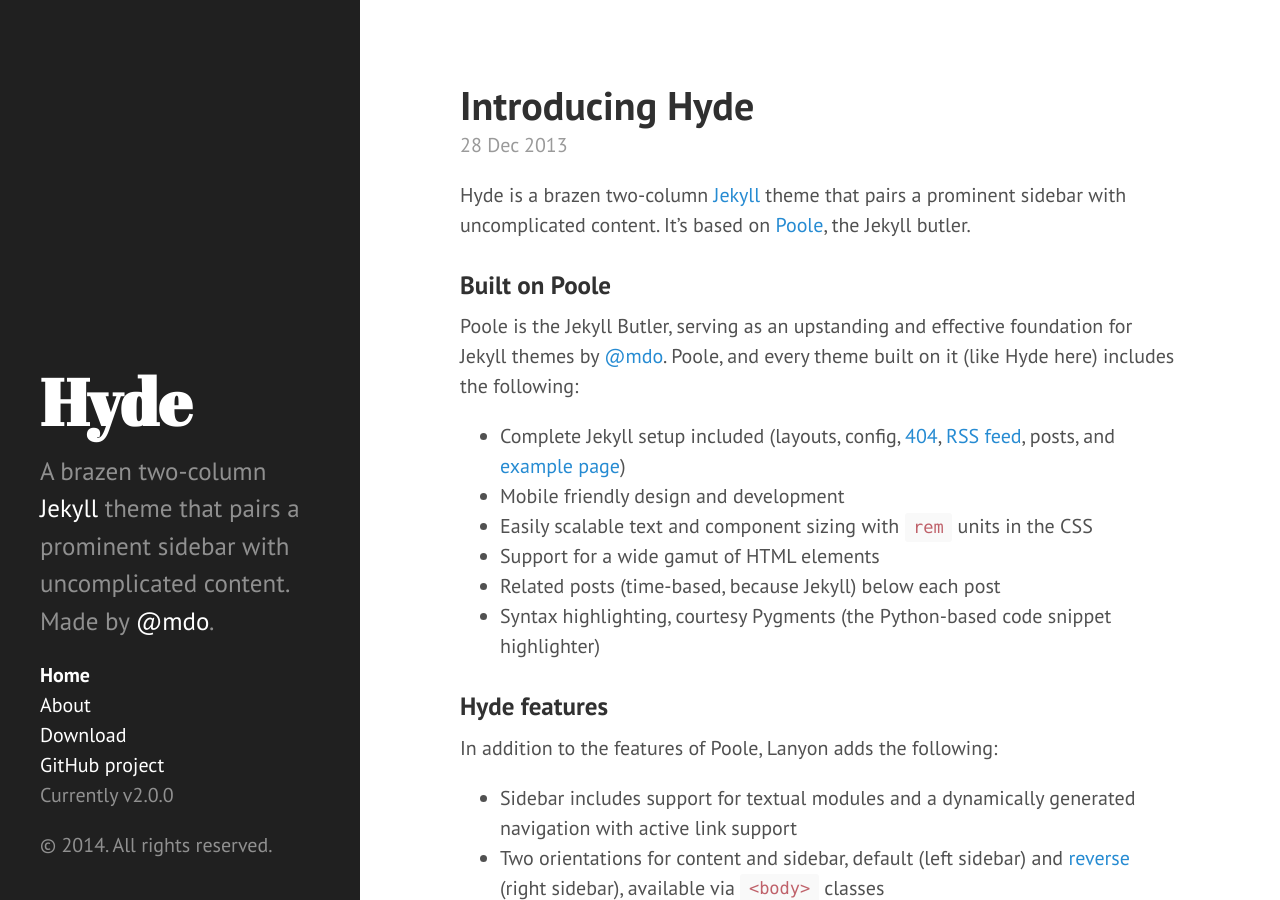
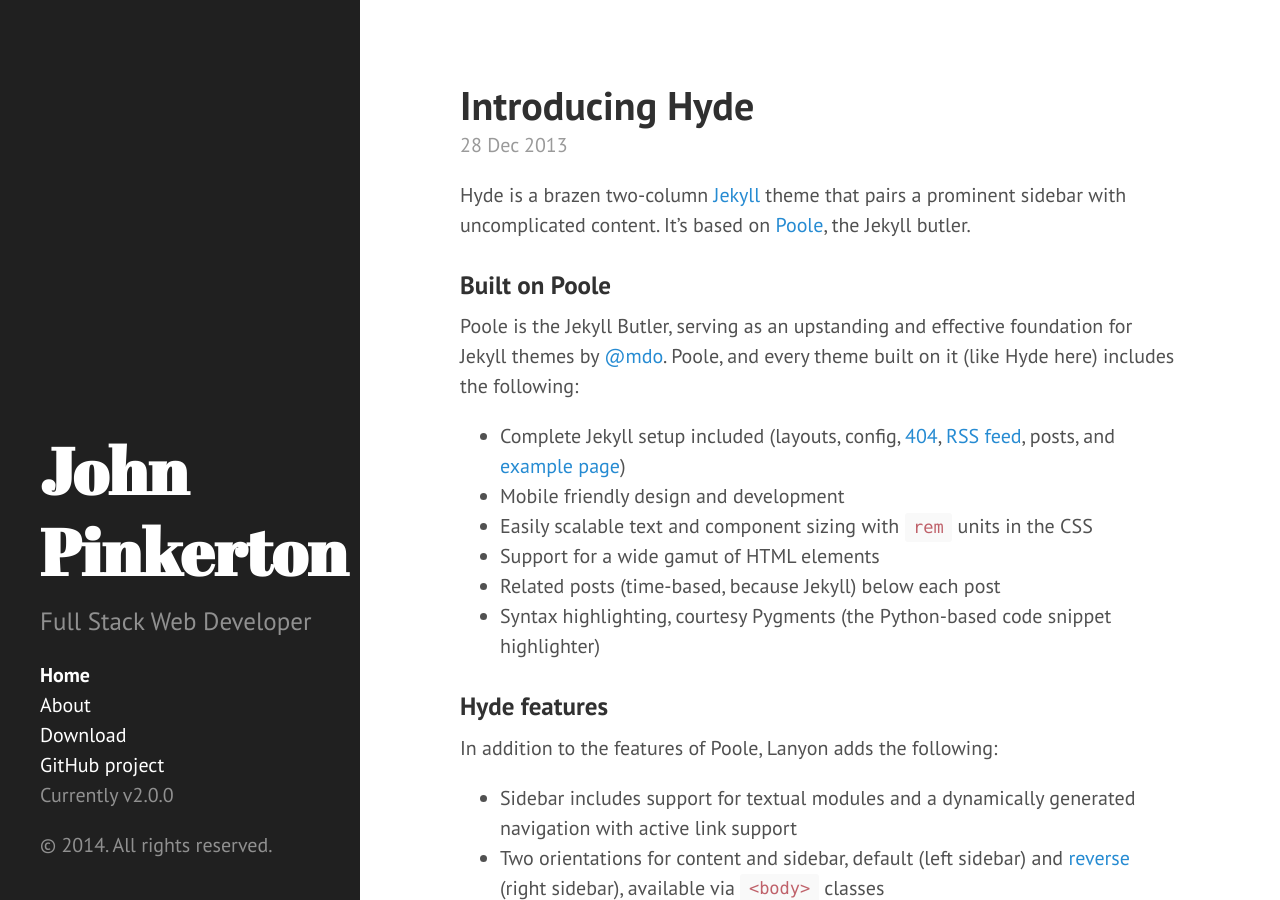
Before and after one commit to johnthepink/johnthepink.github.io, a Jekyll site: the page built from index.html, in a window 1280 px wide and 900 px high. Built offline with Jekyll 4.4.1, drawn with Linux system fonts in a browser that asks for light colours; Markdown is read by kramdown in place of the engine named in the settings; the list of posts is cut into pages by our own code.

Commit message:
change config settings

```diff
--- a/_config.yml
+++ b/_config.yml
@@ -1,19 +1,19 @@
 # Dependencies
 markdown:         redcarpet
-pygments:         true
+highlighter:      pygments
 
 # Permalinks
 permalink:        pretty
 
 # Setup
-title:            Hyde
-tagline:          'A Jekyll theme'
-description:      'A brazen two-column <a href="http://jekyllrb.com" target="_blank">Jekyll</a> theme that pairs a prominent sidebar with uncomplicated content. Made by <a href="https://twitter.com/mdo" target="_blank">@mdo</a>.'
-url:              http://hyde.getpoole.com
+title:            John Pinkerton
+tagline:          'A man'
+description:      'Full Stack Web Developer'
+url:              http://johnpinkerton.me
 
 author:
-  name:           'Mark Otto'
-  url:            https://twitter.com/mdo
+  name:           'John Pinkerton'
+  url:            https://twitter.com/johnthepink
 
 paginate:         5
 
@@ -21,4 +21,4 @@
 version:          2.0.0
 
 github:
-  repo:           https://github.com/poole/hyde
+  repo:           https://github.com/johnthepink/johnthepink.github.io
```
